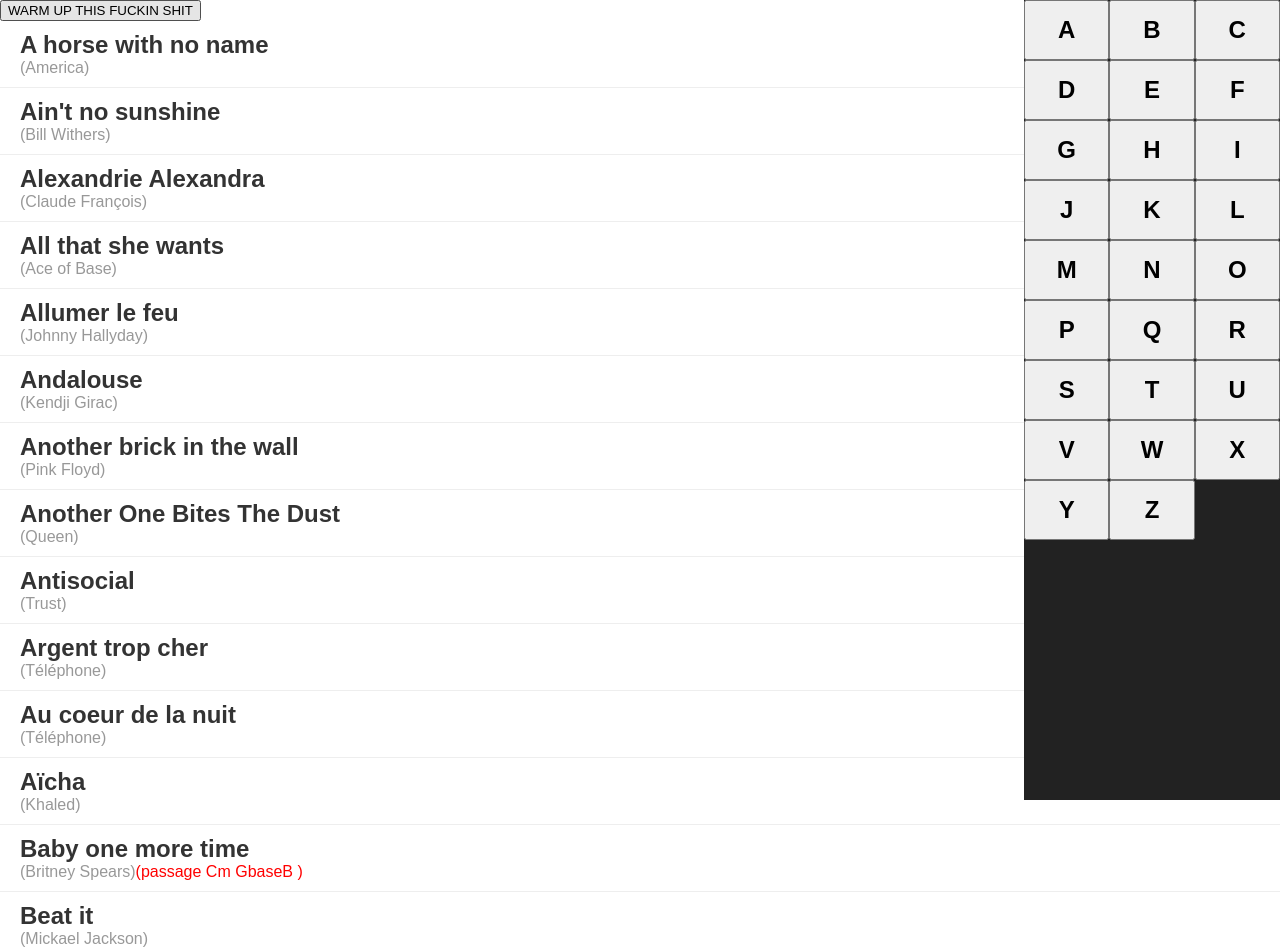
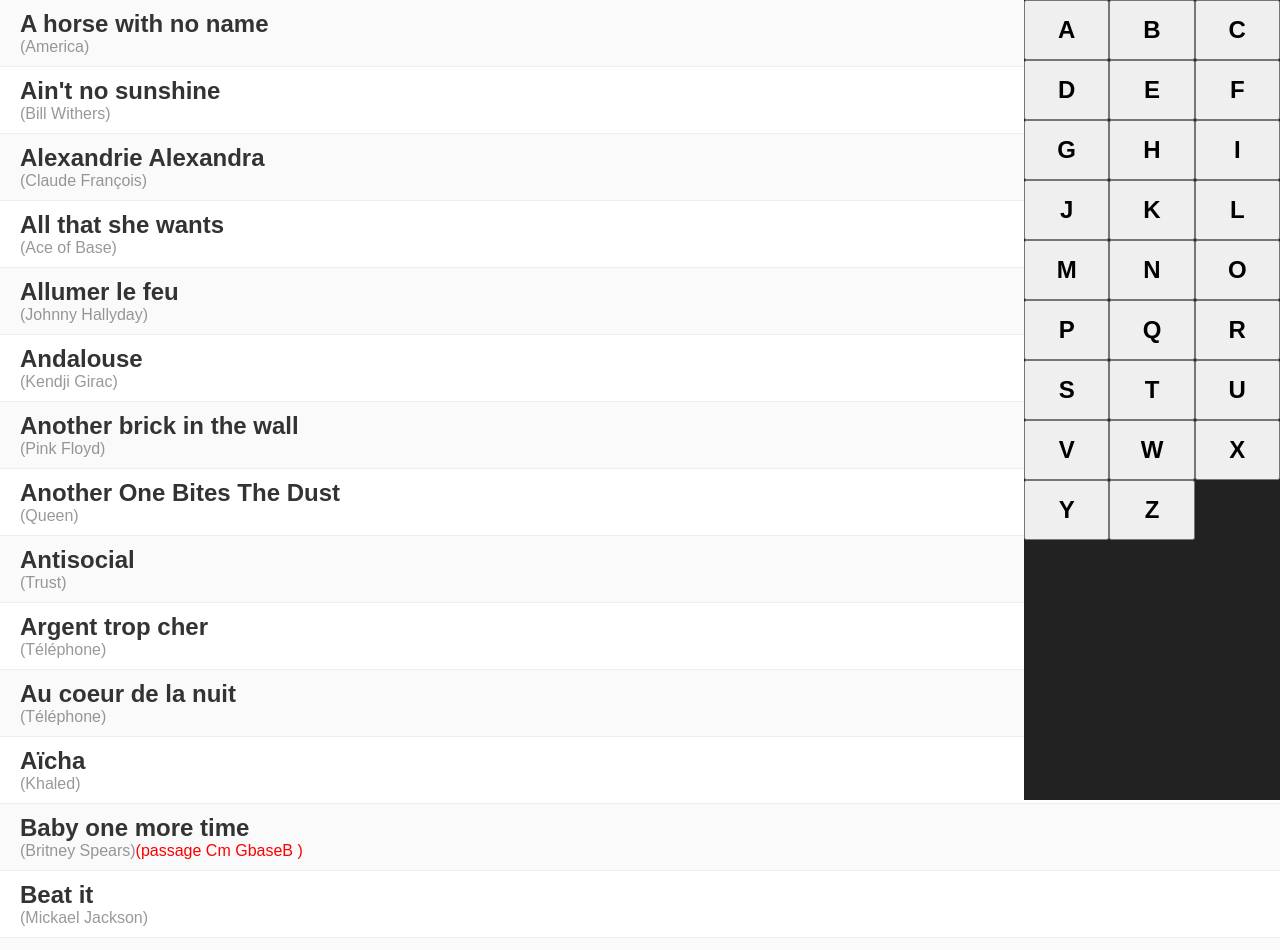
Before and after one commit to PhilipGazagnes/livenotes, a Nuxt app: page / in a window 1280 px wide. Shown: the top 950 px of the page. Built offline with nearby package versions, Linux system fonts and the light colour scheme.

Commit message:
warm up confirm

```diff
--- a/pages/index.vue
+++ b/pages/index.vue
@@ -1,6 +1,5 @@
 <template>
   <div :class="['index', isKliPad ? 'isKliPad' : '']">
-    <button @click="handlewarmup">WARM UP THIS FUCKIN SHIT</button>
     <ul>
       <li
         v-for="(s, index) in songs"
@@ -12,6 +11,9 @@
           <span>({{ s.artist }})</span>
           <span v-if="!isKliPad && s.work" class="nota">({{ s.work }})</span>
         </nuxt-link>
+      </li>
+      <li>
+        <button @click="handlewarmup">WARM UP</button>
       </li>
     </ul>
     <div class="letters">
@@ -53,9 +55,12 @@
   },
   methods: {
     handlewarmup() {
+      const go = confirm('warm up ?');
+      if (go) {
         this.$store.commit('warmup/SET_ACTIVE', true);
         this.$store.commit('warmup/SET_POS', 0);
         this.$refs.link0[0].$el.click();
+      }
     },
     compare(a, b) {
       // Use toUpperCase() to ignore character casing
@@ -121,8 +126,16 @@
   padding: 0 10px;
   border-bottom: 1px solid #eee;
   display: flex;
+  &:nth-child(odd) {
+    background: rgba(0, 0, 0, 0.02);
   }
-li a {
+  &:last-child {
+    padding: 200px 0 20px 20px;
+    & > button {
+      padding: 15px 30px;
+    }
+  }
+  & > a {
     display: block;
     padding: 10px;
     text-decoration: none;
@@ -130,17 +143,20 @@
     &:first-child {
       flex: 1 1 auto;
     }
-}
-li a span:nth-child(1) {
+    & > span {
+      &:nth-child(1) {
         display: block;
         font-weight: bold;
         font-size: 1.5em;
       }
-li a span:nth-child(2) {
+      &:nth-child(2) {
         opacity: 0.5;
       }
-li a span.nota {
+      &.nota {
         color: red;
+      }
+    }
+  }
 }
 .letters {
   position: fixed;
```
Lines whose indentation alone changed are shown as unchanged.
